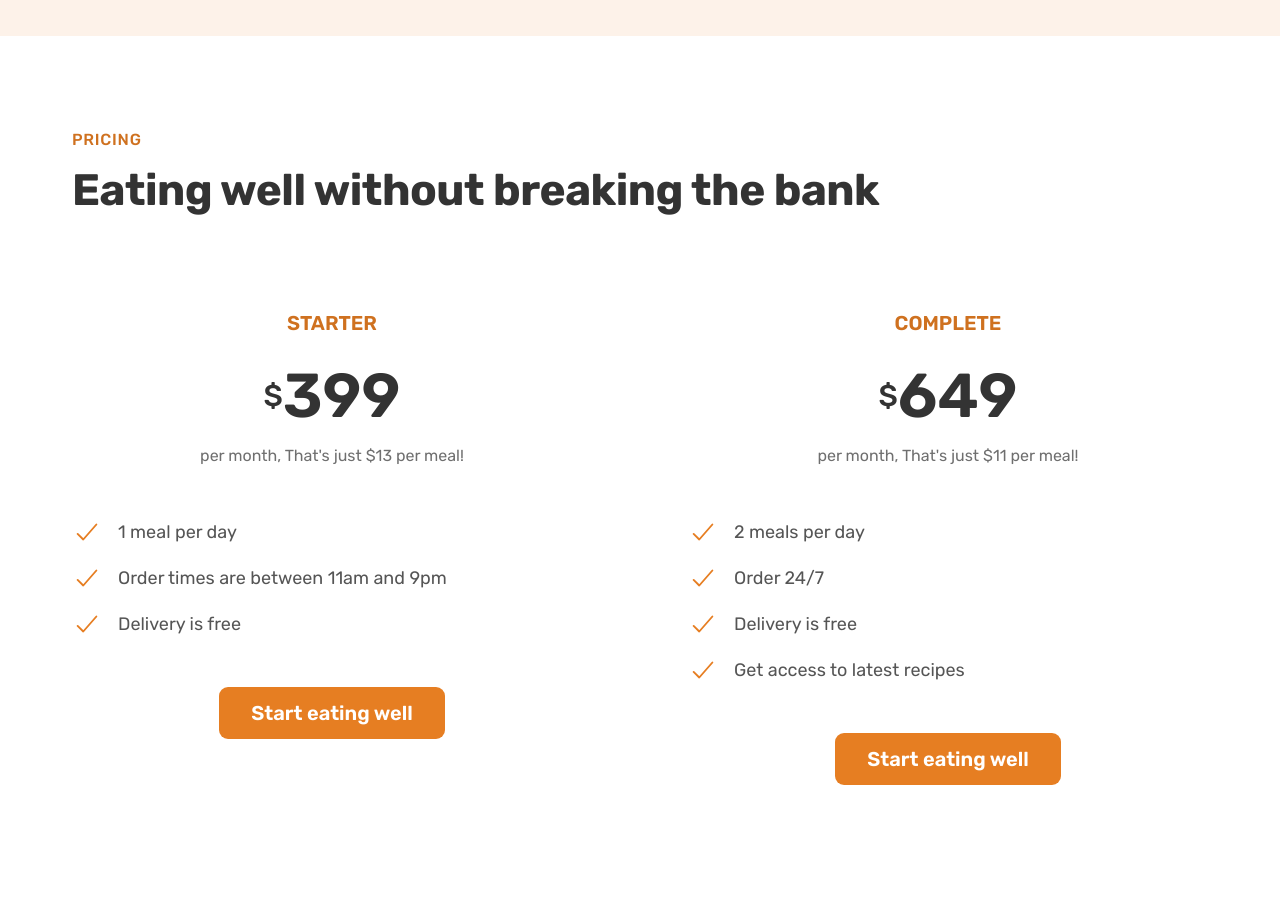
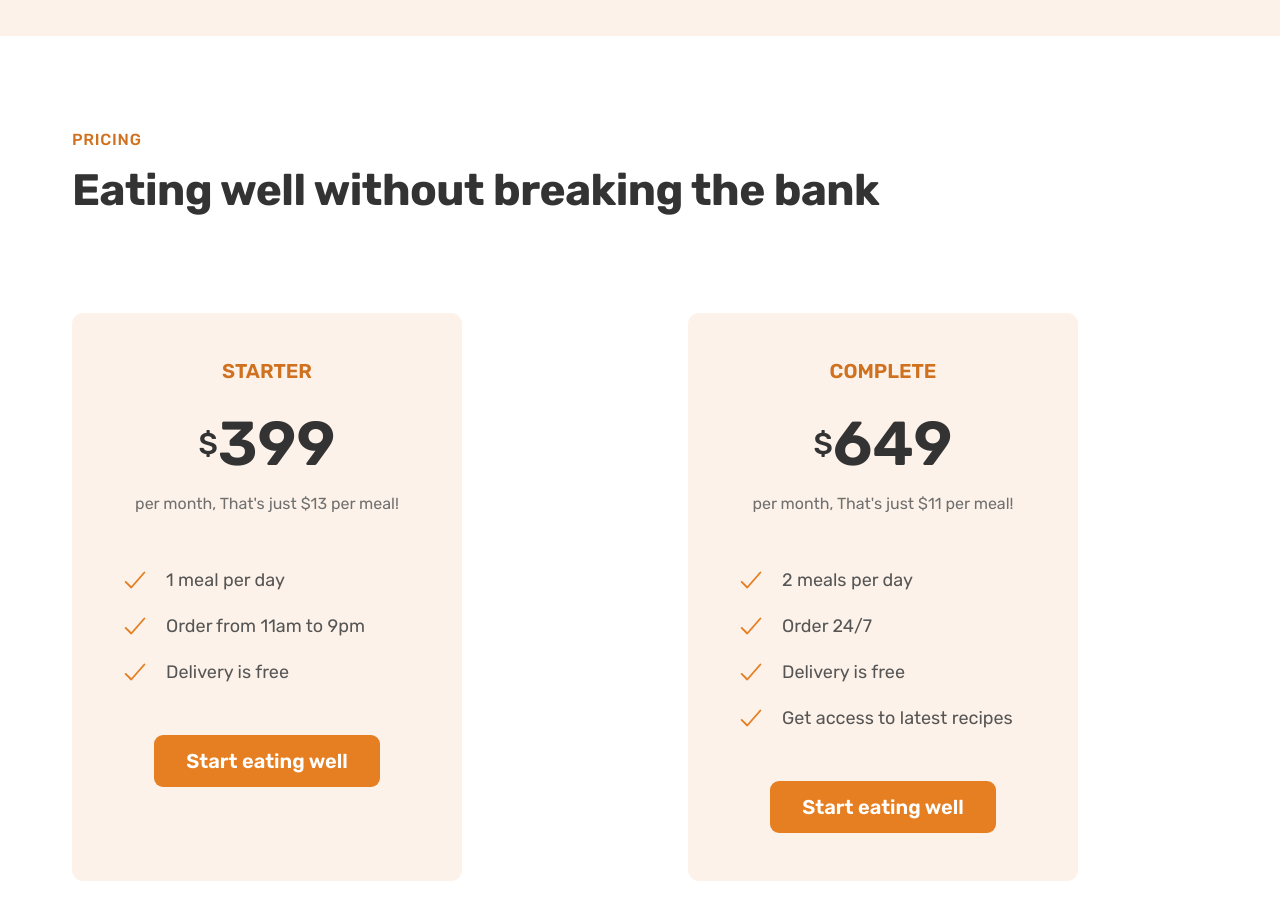
Before and after one commit to Euuphi/omnifood, a React (Create React App) app: page / in a window 1280 px wide. Shown: the part 4560-5480 px from the top of the page. Before the commit the page ends 5345 px from the top, so only its background shows below. Built offline with nearby package versions, Linux system fonts and the light colour scheme.

Commit message:
Additional styling to PricingPlans
- Add background color, border radius and adjust alignment and width

```diff
--- a/src/components/Sections/Pricing/Pricing.js
+++ b/src/components/Sections/Pricing/Pricing.js
@@ -12,7 +12,7 @@ import PricingPlan from "./PricingPlan";
 const Pricing = () => {
     const starterPlanDetails = [
         "1 meal per day",
-        "Order times are between 11am and 9pm",
+        "Order from 11am to 9pm",
         "Delivery is free",
     ];
 
@@ -39,6 +39,7 @@ const Pricing = () => {
                         text="per month, That's just $13 per meal!"
                         price={399}
                         details={starterPlanDetails}
+                        className={styles.planStarter}
                     />
                     <PricingPlan
                         name="Complete"
--- a/src/components/Sections/Pricing/Pricing.module.css
+++ b/src/components/Sections/Pricing/Pricing.module.css
@@ -1,3 +1,11 @@
+.sectionPricing {
+    margin-bottom: 9.6rem;
+}
+
 .pricingHeading {
     margin-top: 9.6rem;
 }
+
+.planStarter {
+    justify-self: end;
+}
--- a/src/components/Sections/Pricing/PricingPlan.module.css
+++ b/src/components/Sections/Pricing/PricingPlan.module.css
@@ -1,6 +1,11 @@
 .pricingPlan {
+    background-color: var(--color-tint);
+    border-radius: 11px;
+    padding: 4.8rem;
+    width: 75%;
+
+    display: flex;
     align-items: center;
-    display: flex;
     flex-direction: column;
 }
 
```
